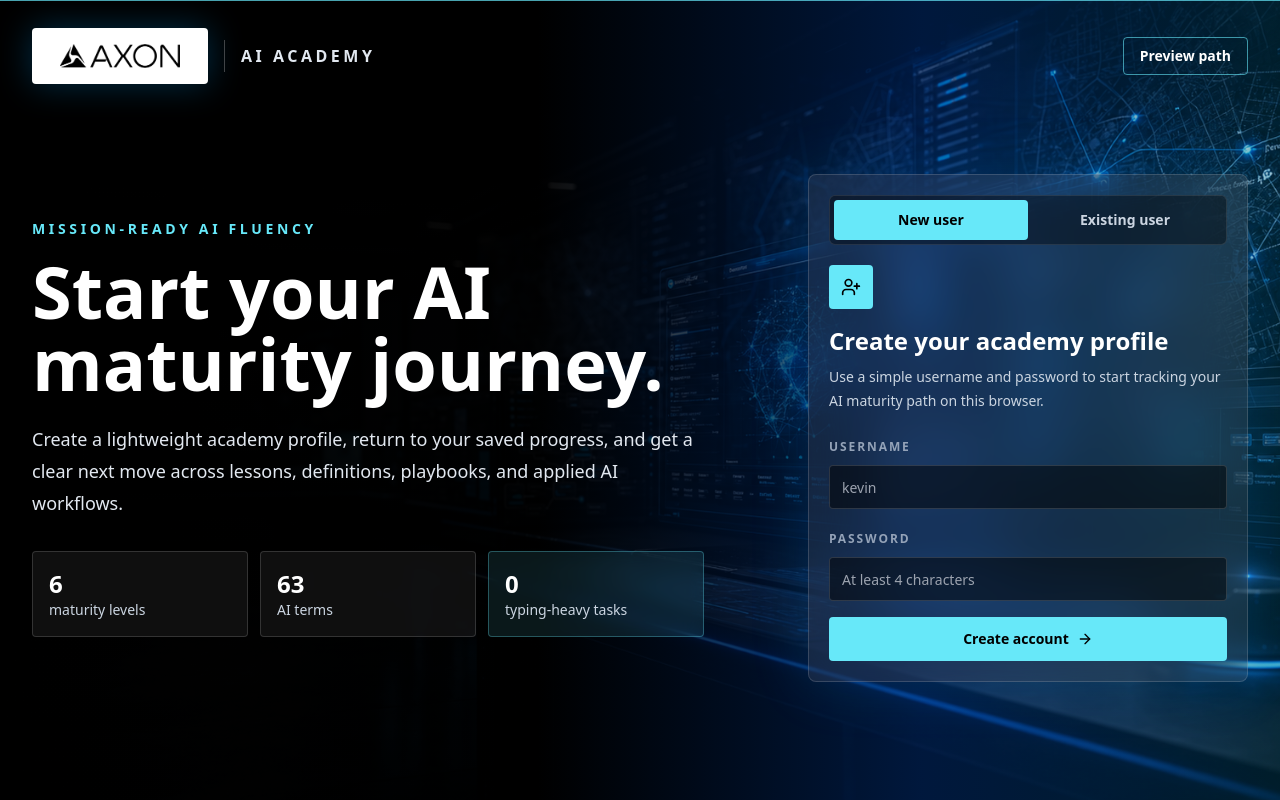
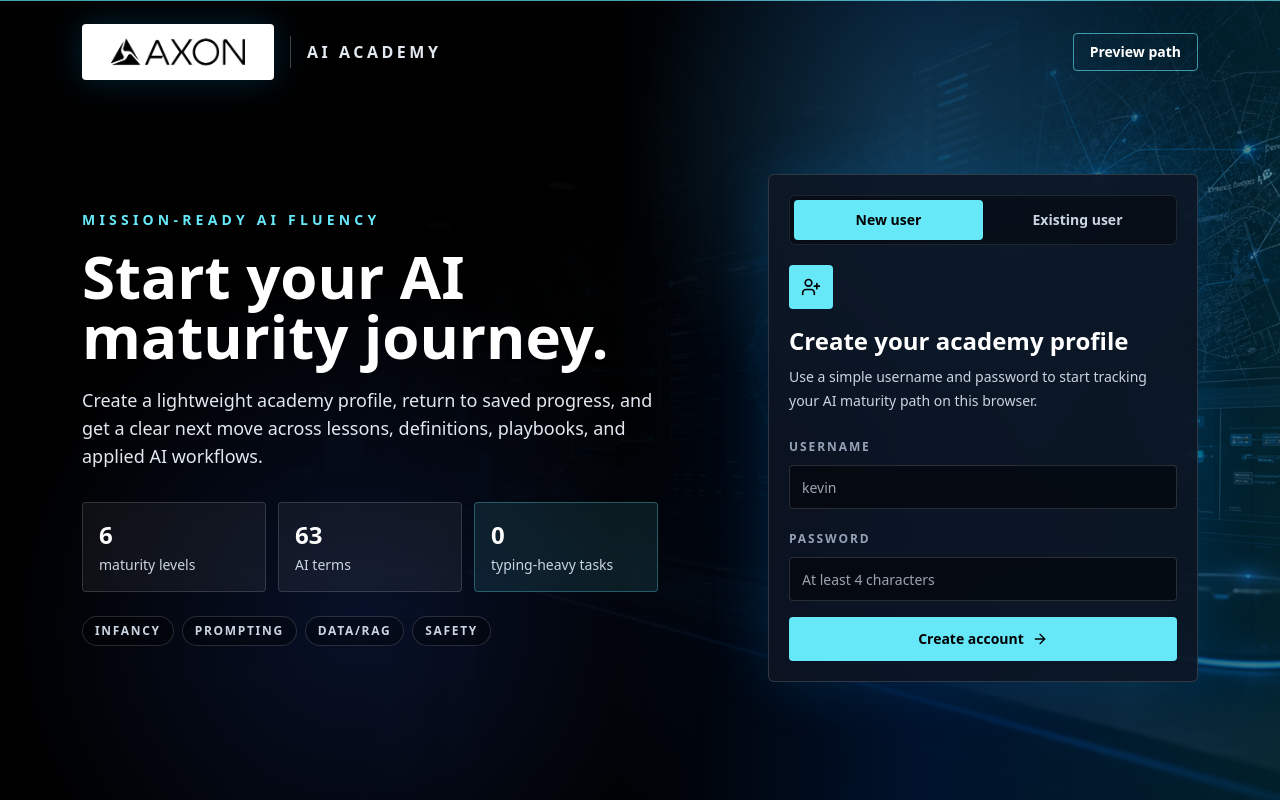
Before and after one commit to kevinderosajr/aiacademy, a Next.js app: page / in a window 1280 px wide. Built offline with nearby package versions, Linux system fonts and the light colour scheme.

Commit message:
Polish homepage assessment layout

```diff
--- a/app/landing-client.tsx
+++ b/app/landing-client.tsx
@@ -170,6 +170,28 @@ export function LandingClient() {
   const currentStage = aiMaturityStages[currentStageIndex];
   const currentStageReviewed = currentStage.terms.filter((term) => reviewedTerms.includes(term)).length;
   const currentAction = stageActions[currentStage.id];
+  const isAssessing = Boolean(session && !assessment);
+  const heroTitle = !session
+    ? "Start your AI maturity journey."
+    : isAssessing
+      ? "Calibrate your AI path in under a minute."
+      : "Your next AI move is ready.";
+  const heroCopy = !session
+    ? "Create a lightweight academy profile, return to saved progress, and get a clear next move across lessons, definitions, playbooks, and applied AI workflows."
+    : isAssessing
+      ? "Answer five quick checkpoints so the academy can place you at the right maturity level and recommend the first lesson that actually fits."
+      : "Continue from your current maturity level with a guided path across definitions, lessons, playbooks, and applied workflows.";
+  const heroStats = isAssessing
+    ? [
+        { value: assessmentQuestions.length.toString(), label: "quick taps" },
+        { value: "<1", label: "minute" },
+        { value: "1", label: "guided path" }
+      ]
+    : [
+        { value: aiMaturityStages.length.toString(), label: "maturity levels" },
+        { value: aiDefinitions.length.toString(), label: "AI terms" },
+        { value: "0", label: "typing-heavy tasks" }
+      ];
 
   useEffect(() => {
     const activeSession = loadSession();
@@ -275,18 +297,19 @@ export function LandingClient() {
   return (
     <main className="min-h-screen bg-black text-white">
       <section className="relative min-h-screen overflow-hidden">
-        <div className="absolute inset-0 bg-[url('/ai-command-center-hero.png')] bg-cover bg-center opacity-80" />
-        <div className="absolute inset-0 bg-[linear-gradient(90deg,rgba(0,0,0,0.98)_0%,rgba(0,0,0,0.92)_42%,rgba(0,57,145,0.42)_72%,rgba(0,181,255,0.16)_100%)]" />
+        <div className="absolute inset-0 bg-[url('/ai-command-center-hero.png')] bg-cover bg-center opacity-55" />
+        <div className="absolute inset-0 bg-[linear-gradient(90deg,rgba(0,0,0,0.98)_0%,rgba(0,0,0,0.94)_48%,rgba(0,22,54,0.82)_72%,rgba(4,143,184,0.22)_100%)]" />
+        <div className="absolute inset-0 bg-[radial-gradient(circle_at_72%_18%,rgba(91,221,245,0.18),transparent_26%),radial-gradient(circle_at_28%_78%,rgba(46,102,246,0.16),transparent_32%)]" />
         <div className="absolute inset-x-0 top-0 h-px bg-cyan-300/70" />
 
-        <div className="relative mx-auto flex min-h-screen max-w-7xl flex-col px-6 py-7 lg:px-8">
+        <div className="relative mx-auto flex min-h-screen max-w-[1180px] flex-col px-5 py-6 sm:px-8">
           <nav className="flex items-center justify-between">
             <div className="flex items-center gap-4">
-              <div className="flex h-14 w-44 items-center justify-center rounded-sm bg-white px-5 shadow-[0_0_34px_rgba(0,164,255,0.28)]">
-                <img src="/axon-logo-cropped.png" alt="Axon" className="h-8 w-auto object-contain" />
+              <div className="flex h-12 w-40 items-center justify-center rounded-sm bg-white px-5 shadow-[0_0_34px_rgba(0,164,255,0.22)] sm:h-14 sm:w-48">
+                <img src="/axon-logo-cropped.png" alt="Axon" className="h-7 w-auto object-contain sm:h-9" />
               </div>
               <span className="hidden h-8 w-px bg-white/25 sm:block" />
-              <span className="text-base font-semibold uppercase tracking-[0.22em] text-slate-200">AI Academy</span>
+              <span className="text-sm font-semibold uppercase tracking-[0.22em] text-slate-200 sm:text-base">AI Academy</span>
             </div>
             {session ? (
               <button onClick={signOut} className="rounded-sm border border-white/25 px-4 py-2 text-sm font-semibold text-white hover:border-cyan-300 hover:bg-cyan-300/10">
@@ -299,31 +322,30 @@ export function LandingClient() {
             )}
           </nav>
 
-          <div className="grid flex-1 items-center gap-8 py-10 lg:grid-cols-[1fr_440px]">
-            <div className="max-w-3xl">
-              <p className="mb-4 text-sm font-semibold uppercase tracking-[0.26em] text-cyan-300">Mission-ready AI fluency</p>
-              <h1 className="max-w-3xl text-5xl font-semibold leading-none md:text-7xl">Start your AI maturity journey.</h1>
-              <p className="mt-6 max-w-2xl text-lg leading-8 text-slate-200">
-                Create a lightweight academy profile, return to your saved progress, and get a clear next move across lessons, definitions, playbooks, and applied AI workflows.
-              </p>
-              <div className="mt-8 grid max-w-2xl gap-3 sm:grid-cols-3">
-                <div className="rounded-sm border border-white/15 bg-white/[0.06] p-4 backdrop-blur">
-                  <p className="text-2xl font-semibold">{aiMaturityStages.length}</p>
-                  <p className="text-sm text-slate-300">maturity levels</p>
+          <div className="grid flex-1 items-center gap-8 py-10 lg:grid-cols-[minmax(0,1fr)_430px] lg:py-8">
+            <div className="max-w-2xl">
+              <p className="mb-4 text-xs font-semibold uppercase tracking-[0.3em] text-cyan-300 sm:text-sm">Mission-ready AI fluency</p>
+              <h1 className="text-4xl font-semibold leading-[0.98] sm:text-5xl lg:text-6xl">{heroTitle}</h1>
+              <p className="mt-5 max-w-xl text-base leading-7 text-slate-200 sm:text-lg">{heroCopy}</p>
+              <div className="mt-8 grid max-w-xl gap-3 sm:grid-cols-3">
+                {heroStats.map((stat, index) => (
+                  <div key={stat.label} className={cn("rounded-sm border bg-white/[0.055] p-4 backdrop-blur", index === 2 ? "border-cyan-300/30 bg-cyan-300/10" : "border-white/15")}>
+                    <p className="text-2xl font-semibold">{stat.value}</p>
+                    <p className="mt-1 text-sm text-slate-300">{stat.label}</p>
                   </div>
-                <div className="rounded-sm border border-white/15 bg-white/[0.06] p-4 backdrop-blur">
-                  <p className="text-2xl font-semibold">{aiDefinitions.length}</p>
-                  <p className="text-sm text-slate-300">AI terms</p>
+                ))}
               </div>
-                <div className="rounded-sm border border-cyan-300/30 bg-cyan-300/10 p-4 backdrop-blur">
-                  <p className="text-2xl font-semibold">0</p>
-                  <p className="text-sm text-slate-300">typing-heavy tasks</p>
-                </div>
+              <div className="mt-6 flex flex-wrap gap-2 text-xs font-semibold uppercase tracking-[0.14em] text-slate-300">
+                {aiMaturityStages.slice(0, 4).map((stage) => (
+                  <span key={stage.id} className="rounded-full border border-white/15 bg-black/30 px-3 py-1.5">
+                    {stage.shortTitle}
+                  </span>
+                ))}
               </div>
             </div>
 
             {!session ? (
-              <section className="rounded-lg border border-white/15 bg-white/[0.08] p-5 shadow-[0_0_60px_rgba(0,163,255,0.16)] backdrop-blur-xl">
+              <section className="rounded-md border border-white/15 bg-[#0d1624]/85 p-5 shadow-[0_0_60px_rgba(0,163,255,0.16)] backdrop-blur-xl">
                 <div className="mb-5 grid grid-cols-2 rounded-md border border-white/10 bg-black/40 p-1">
                   <button
                     type="button"
@@ -452,68 +474,102 @@ function AssessmentPanel({
   onAnswer: (questionId: string, stageIndex: number) => void;
   onComplete: () => void;
 }) {
+  const [currentIndex, setCurrentIndex] = useState(0);
+  const currentQuestion = assessmentQuestions[currentIndex];
+  const selectedAnswer = answers[currentQuestion.id];
   const answeredCount = Object.keys(answers).length;
   const isComplete = answeredCount === assessmentQuestions.length;
+  const progress = Math.round((answeredCount / assessmentQuestions.length) * 100);
+
+  const chooseAnswer = (questionId: string, stageIndex: number) => {
+    onAnswer(questionId, stageIndex);
+    if (currentIndex < assessmentQuestions.length - 1) {
+      setCurrentIndex((index) => index + 1);
+    }
+  };
 
   return (
-    <section className="rounded-lg border border-white/15 bg-white/[0.08] p-5 shadow-[0_0_60px_rgba(0,163,255,0.16)] backdrop-blur-xl">
+    <section className="rounded-md border border-white/15 bg-[#0d1624]/90 p-4 shadow-[0_0_60px_rgba(0,163,255,0.16)] backdrop-blur-xl">
       <div className="flex items-start justify-between gap-4">
         <div>
-          <p className="text-sm font-semibold uppercase tracking-[0.2em] text-cyan-300">First-login assessment</p>
-          <h2 className="mt-2 text-2xl font-semibold">Find your AI starting point</h2>
-          <p className="mt-2 text-sm leading-6 text-slate-300">Five taps, less than a minute. No typing required.</p>
+          <p className="text-xs font-semibold uppercase tracking-[0.22em] text-cyan-300">First-login assessment</p>
+          <h2 className="mt-2 text-2xl font-semibold leading-tight">Find your AI starting point</h2>
+          <p className="mt-1.5 text-sm leading-6 text-slate-300">Five taps. No typing required.</p>
         </div>
-        <div className="flex size-12 shrink-0 items-center justify-center rounded-full bg-cyan-300 text-black">
+        <div className="flex size-11 shrink-0 items-center justify-center rounded-full bg-cyan-300 text-black">
           <Route size={22} />
         </div>
       </div>
 
-      <div className="mt-5 space-y-3">
-        {assessmentQuestions.map((question, index) => (
-          <div key={question.id} className="rounded-md border border-white/10 bg-black/35 p-3">
-            <p className="text-xs font-semibold uppercase tracking-[0.16em] text-slate-400">Checkpoint {index + 1}</p>
-            <p className="mt-1 text-sm font-semibold leading-6 text-white">{question.prompt}</p>
-            <div className="mt-3 grid gap-2">
-              {question.options.map((option) => {
-                const selected = answers[question.id] === option.stageIndex;
+      <div className="mt-4 rounded-md border border-white/10 bg-black/35 p-4">
+        <div className="flex items-center justify-between gap-4">
+          <p className="text-xs font-semibold uppercase tracking-[0.18em] text-slate-400">
+            Checkpoint {currentIndex + 1} of {assessmentQuestions.length}
+          </p>
+          <p className="text-sm font-semibold text-cyan-300">{progress}%</p>
+        </div>
+        <div className="mt-3 h-2 overflow-hidden rounded-full bg-white/10">
+          <div className="h-full rounded-full bg-cyan-300 transition-all" style={{ width: `${progress}%` }} />
+        </div>
+
+        <div className="mt-4">
+          <p className="text-lg font-semibold leading-7 text-white">{currentQuestion.prompt}</p>
+          <div className="mt-3 grid gap-2.5">
+            {currentQuestion.options.map((option) => {
+              const selected = selectedAnswer === option.stageIndex;
               return (
                 <button
-                    key={`${question.id}-${option.stageIndex}`}
+                  key={`${currentQuestion.id}-${option.stageIndex}`}
                   type="button"
-                    onClick={() => onAnswer(question.id, option.stageIndex)}
+                  onClick={() => chooseAnswer(currentQuestion.id, option.stageIndex)}
                   className={cn(
                     "rounded-sm border p-3 text-left transition",
                     selected
                       ? "border-cyan-300 bg-cyan-300 text-black"
-                        : "border-white/10 bg-white/[0.04] text-slate-200 hover:border-cyan-300/60 hover:bg-cyan-300/10"
+                      : "border-white/10 bg-white/[0.045] text-slate-200 hover:border-cyan-300/60 hover:bg-cyan-300/10"
                   )}
                 >
                   <span className="block text-sm font-semibold">{option.label}</span>
-                    <span className={cn("mt-1 block text-xs leading-5", selected ? "text-black/75" : "text-slate-400")}>{option.description}</span>
+                  <span className={cn("mt-1 block text-sm leading-5", selected ? "text-black/75" : "text-slate-400")}>{option.description}</span>
                 </button>
               );
             })}
           </div>
         </div>
+
+        <div className="mt-4 grid grid-cols-[auto_1fr_auto] items-center gap-3">
+          <button
+            type="button"
+            onClick={() => setCurrentIndex((index) => Math.max(0, index - 1))}
+            disabled={currentIndex === 0}
+            className="h-10 rounded-sm border border-white/15 px-4 text-sm font-semibold text-slate-200 hover:border-cyan-300 hover:bg-cyan-300/10 disabled:cursor-not-allowed disabled:opacity-40"
+          >
+            Back
+          </button>
+          <div className="flex justify-center gap-1.5">
+            {assessmentQuestions.map((question, index) => (
+              <button
+                key={question.id}
+                type="button"
+                onClick={() => setCurrentIndex(index)}
+                className={cn(
+                  "size-2.5 rounded-full transition",
+                  index === currentIndex ? "bg-cyan-300" : answers[question.id] !== undefined ? "bg-cyan-300/45" : "bg-white/20"
+                )}
+                aria-label={`Go to checkpoint ${index + 1}`}
+              />
             ))}
-      </div>
-
-      <div className="mt-5 rounded-md border border-white/10 bg-black/35 p-4">
-        <div className="flex items-center justify-between gap-3">
-          <p className="text-sm font-semibold text-white">{answeredCount}/{assessmentQuestions.length} checkpoints complete</p>
-          <p className="text-xs font-semibold uppercase tracking-[0.16em] text-cyan-300">Guided path next</p>
-        </div>
-        <div className="mt-3 h-2 overflow-hidden rounded-full bg-white/10">
-          <div className="h-full rounded-full bg-cyan-300 transition-all" style={{ width: `${(answeredCount / assessmentQuestions.length) * 100}%` }} />
           </div>
           <button
             type="button"
             onClick={onComplete}
             disabled={!isComplete}
-          className="mt-4 flex h-11 w-full items-center justify-center gap-2 rounded-sm bg-cyan-300 px-4 text-sm font-semibold text-black hover:bg-cyan-200 disabled:cursor-not-allowed disabled:bg-slate-600 disabled:text-slate-300"
+            className="flex h-10 shrink-0 items-center justify-center gap-2 rounded-sm bg-cyan-300 px-4 text-sm font-semibold text-black hover:bg-cyan-200 disabled:cursor-not-allowed disabled:bg-slate-600 disabled:text-slate-300"
           >
-          Show my path <ArrowRight size={16} />
+            Show path <ArrowRight size={16} />
           </button>
+        </div>
+        <p className="mt-3 text-center text-xs font-semibold uppercase tracking-[0.16em] text-slate-400">{answeredCount}/{assessmentQuestions.length} taps complete</p>
       </div>
     </section>
   );
```
Lines whose indentation alone changed are shown as unchanged.
